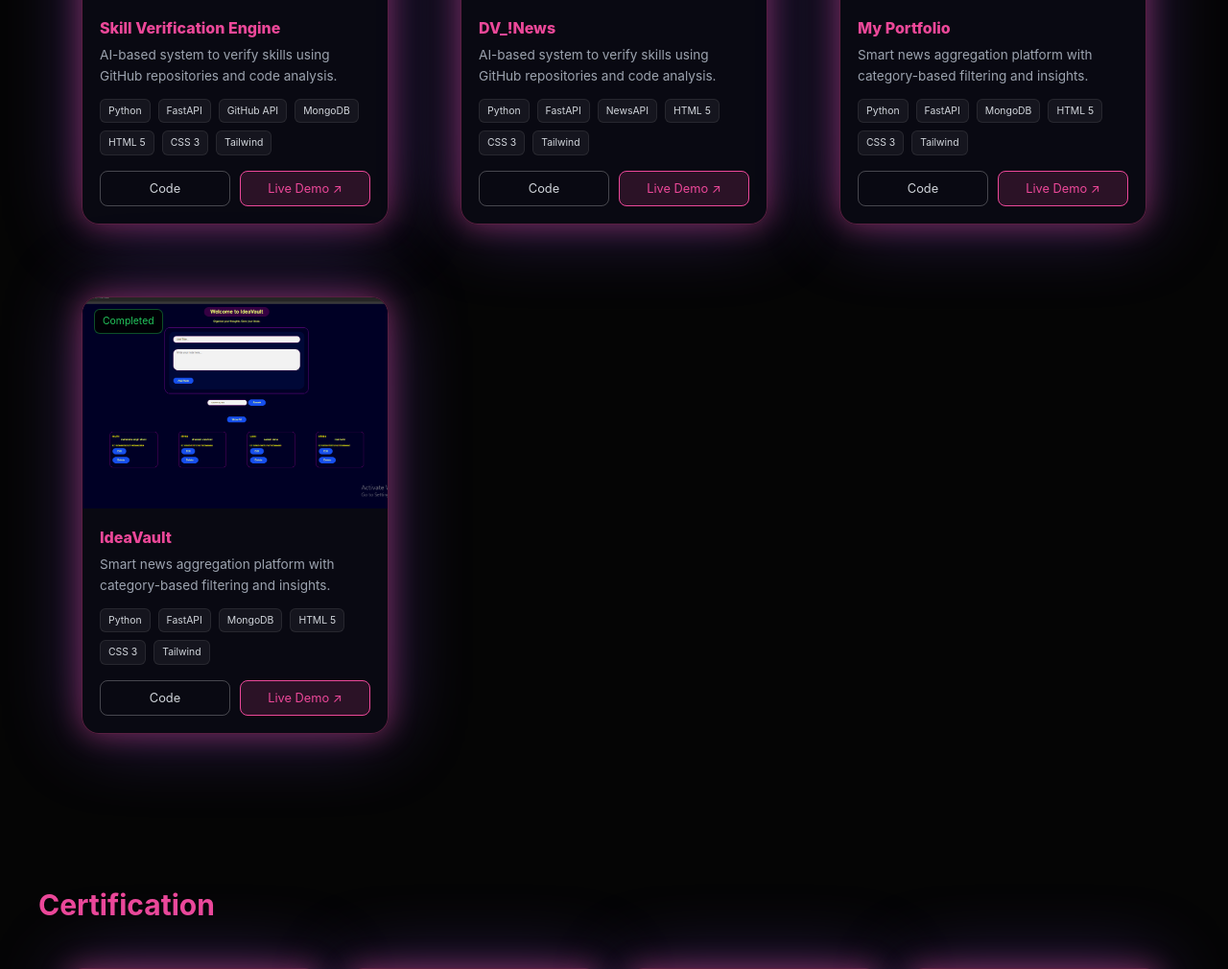
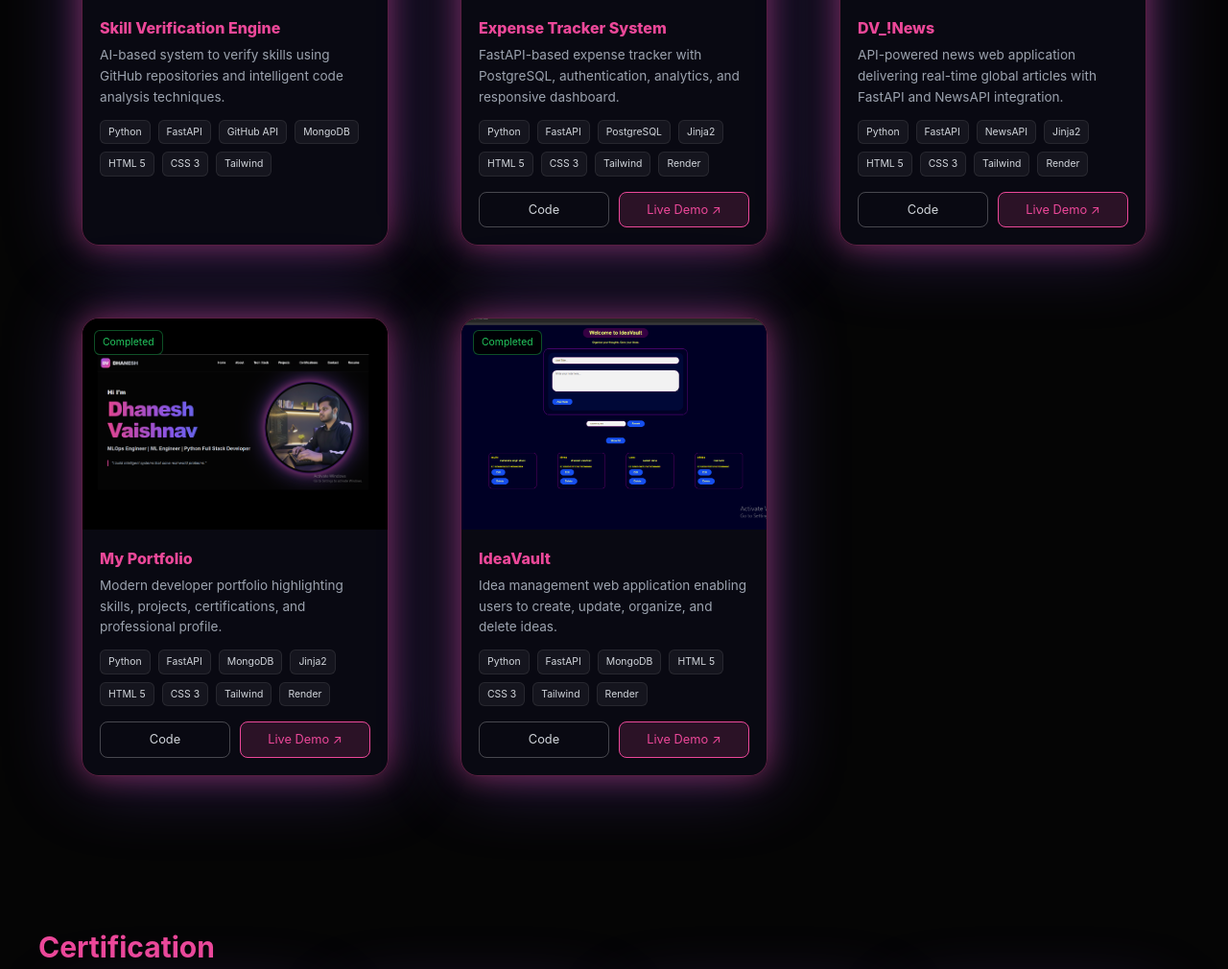
Before and after one commit to dhanesh-vaishnav96/Dhanesh_Portfolio, a FastAPI app: page / in a window 1280 px wide. Shown: the part 3942-4952 px from the top of the page at 96% size. Run offline with FastAPI, Linux system fonts and the light colour scheme; some libraries are stand-ins or nearby versions.

Commit message:
Portfolio V2.1 -add New Projects in Portfolio

```diff
--- a/templates/index.html
+++ b/templates/index.html
@@ -54,7 +54,7 @@
             <div class="w-full">
                 <p class="typing-container text-2xl font-semibold text-gray-300">
                     <span class="typing-text">
-                        MLOps Engineer | ML Engineer | Python Full Stack Developer
+                        MLOps Engineer | Python Full Stack Developer
                     </span>
                 </p>
             </div>
@@ -138,7 +138,7 @@
                 </div>
 
                 <div class="edu-meta">
-                    <p class="text-gray-400 text-sm">Pursuing • 7.63 CGPA</p>
+                    <p class="text-gray-400 text-sm">Pursuing • 8.00 CGPA</p>
                     <p class="text-gray-500 text-xs">Udaipur, Rajasthan, India</p>
                 </div>
             </div>
@@ -272,13 +272,13 @@
                  </div>
 
                 <div class="tech-card">
-                    <img src="https://registry.npmmirror.com/@lobehub/icons-static-png/1.75.0/files/dark/replit-color.png" />
-                    <span>Replit</span>
+                    <img src="https://brandlogos.net/wp-content/uploads/2025/12/google_antigravity-logo_brandlogos.net_qu4jc-512x472.png" />
+                    <span>Antigravity</span>
                 </div>
 
                 <div class="tech-card">
-                    <img src="https://www.comset.co.uk/wp-content/uploads/2024/01/Microsoft-Copilot-Logo-300.png" />
-                    <span>Copilot</span>
+                    <img src="https://upload.wikimedia.org/wikipedia/commons/thumb/b/b0/Claude_AI_symbol.svg/960px-Claude_AI_symbol.svg.png" />
+                    <span>Claude</span>
                 </div>
 
                 <div class="tech-card">
@@ -299,10 +299,10 @@
                     <span>AWS</span>
                 </div>
 
-                <div class="tech-card">
+                <!-- <div class="tech-card">
                     <img src="https://cdn.jsdelivr.net/gh/devicons/devicon/icons/docker/docker-original.svg" />
                     <span>Docker</span>
-                </div>
+                </div> -->
 
                 <div class="tech-card">
                     <img src="https://images.crunchbase.com/image/upload/c_pad,h_160,w_160,f_auto,b_white,q_auto:eco,dpr_1/gkq3dkkfkec8edd6fuay?ik-sanitizeSvg=true" />
@@ -334,7 +334,7 @@
                 <div class="project-content">
                     <h3>Skill Verification Engine</h3>
                     <p>
-                        AI-based system to verify skills using GitHub repositories and code analysis.
+                        AI-based system to verify skills using GitHub repositories and intelligent code analysis techniques.
                     </p>
 
                     <div class="project-tech">
@@ -347,9 +347,38 @@
                         <span>Tailwind</span>
                     </div>
 
-                    <div class="project-actions">
+                    <!-- <div class="project-actions">
                         <a href="#" class="btn-outline">Code</a>
                         <a href="#" class="btn-primary">Live Demo ↗</a>
+                    </div> -->
+                </div>
+            </div>
+
+            <!-- PROJECT CARD -->
+            <div class="project-card">
+                <div class="project-image">
+                    <img src="../static/docx/Expns_Trckr.png" alt="Traffic AI">
+                    <span class="project-tag">Completed</span>
+                </div>
+
+                <div class="project-content">
+                    <h3>Expense Tracker System</h3>
+                    <p>
+                        FastAPI-based expense tracker with PostgreSQL, authentication, analytics, and responsive dashboard.
+                    </p>
+                    <div class="project-tech">
+                        <span>Python</span>
+                        <span>FastAPI</span>
+                        <span>PostgreSQL</span>
+                        <span>Jinja2</span>
+                        <span>HTML 5</span>
+                        <span>CSS 3</span>
+                        <span>Tailwind</span>
+                        <span>Render</span>
+                    </div>
+                    <div class="project-actions">
+                        <a href="https://github.com/dhanesh-vaishnav96/Expense_Tracker" class="btn-outline">Code</a>
+                        <a href="https://expense-tracker-bujq.onrender.com" class="btn-primary">Live Demo ↗</a>
                     </div>
                 </div>
             </div>
@@ -364,22 +393,23 @@
                 <div class="project-content">
                     <h3>DV_!News</h3>
                     <p>
-                        AI-based system to verify skills using GitHub
-                        repositories and code analysis.
+                        API-powered news web application delivering real-time global articles with FastAPI and NewsAPI integration.
                     </p>
 
                     <div class="project-tech">
                         <span>Python</span>
                         <span>FastAPI</span>
                         <span>NewsAPI</span>
+                        <span>Jinja2</span>
                         <span>HTML 5</span>
                         <span>CSS 3</span>
                         <span>Tailwind</span>
+                        <span>Render</span>
                     </div>
 
                     <div class="project-actions">
-                        <a href="#" class="btn-outline">Code</a>
-                        <a href="#" class="btn-primary">Live Demo ↗</a>
+                        <a href="https://github.com/dhanesh-vaishnav96/DV_News" class="btn-outline">Code</a>
+                        <a href="https://dv-news.onrender.com" class="btn-primary">Live Demo ↗</a>
                     </div>
                 </div>
             </div>
@@ -394,21 +424,22 @@
                 <div class="project-content">
                     <h3>My Portfolio</h3>
                     <p>
-                        Smart news aggregation platform with
-                        category-based filtering and insights.
+                        Modern developer portfolio highlighting skills, projects, certifications, and professional profile.
                     </p>
 
                     <div class="project-tech">
                         <span>Python</span>
                         <span>FastAPI</span>
                         <span>MongoDB</span>
+                        <span>Jinja2</span>
                         <span>HTML 5</span>
                         <span>CSS 3</span>
                         <span>Tailwind</span>
+                        <span>Render</span>
                     </div>
 
                     <div class="project-actions">
-                        <a href="#" class="btn-outline">Code</a>
+                        <a href="https://github.com/dhanesh-vaishnav96/Dhanesh_Portfolio" class="btn-outline">Code</a>
                         <a href="#" class="btn-primary">Live Demo ↗</a>
                     </div>
                 </div>
@@ -424,8 +455,7 @@
                 <div class="project-content">
                     <h3>IdeaVault</h3>
                     <p>
-                        Smart news aggregation platform with
-                        category-based filtering and insights.
+                        Idea management web application enabling users to create, update, organize, and delete ideas.
                     </p>
 
                     <div class="project-tech">
@@ -435,11 +465,12 @@
                         <span>HTML 5</span>
                         <span>CSS 3</span>
                         <span>Tailwind</span>
+                        <span>Render</span>
                     </div>
 
                     <div class="project-actions">
-                        <a href="#" class="btn-outline">Code</a>
-                        <a href="#" class="btn-primary">Live Demo ↗</a>
+                        <a href="https://github.com/dhanesh-vaishnav96/Ideavault" class="btn-outline">Code</a>
+                        <a href="https://ideavault-twtm.onrender.com/" class="btn-primary">Live Demo ↗</a>
                     </div>
                 </div>
             </div>
```
Also changed, not shown: static/docx/Expns_Trckr.png (added).
